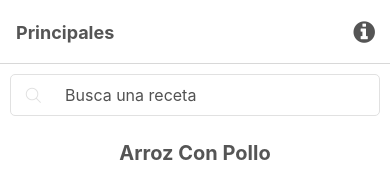
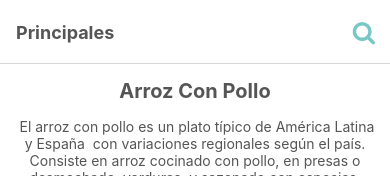
Before and after one commit to jeanDlc/recetas-ya, a React Native app: screen /TabPrincipal in a window 390 px wide. Shown: the top 176 px of the page. Built offline with nearby package versions, Linux system fonts and the light colour scheme; what expo-linking would draw is missing.

Commit message:
Botón de salir del buscador, funciona

```diff
--- a/components/BuscadorRecetas.tsx
+++ b/components/BuscadorRecetas.tsx
@@ -2,13 +2,15 @@ import React, { FC, useState } from "react";
 import { TextInput, StyleSheet, View, Text } from "react-native";
 import Colors from "../constants/Colors";
 import useColorScheme from "../hooks/useColorScheme";
-import { EvilIcons } from "@expo/vector-icons";
+import { EvilIcons, AntDesign } from "@expo/vector-icons";
+import useBuscadorContext from "../hooks/useBuscadorContext";
 
 export interface BuscadorProps {
   filtrar: (text: string) => number; //función de filtro externa
 }
 
 const BuscadorRecetas: FC<BuscadorProps> = ({ filtrar }) => {
+  const { toogle } = useBuscadorContext();
   const [cantResultados, setCantResultados] = useState<number>();
   //estilizar el componente de acuerdo al tema del app
   const tema = useColorScheme();
@@ -18,15 +20,26 @@ const BuscadorRecetas: FC<BuscadorProps> = ({ filtrar }) => {
     const numResultados = filtrar(texto);
     setCantResultados(numResultados);
   };
+  const reset = () => {
+    handleFiltro("");
+    toogle();
+  };
   return (
     <View style={styles.container}>
       <View style={styles.inputContainer}>
         <EvilIcons style={styles.icon} name="search" size={24} color="black" />
         <TextInput
+          autoFocus
           selectionColor={colorPrincipal}
           style={styles.input}
           placeholder="Busca una receta"
           onChangeText={(text) => handleFiltro(text)}
+        />
+        <EvilIcons
+          onPress={reset}
+          name="close-o"
+          size={24}
+          style={styles.icon}
         />
       </View>
 
--- a/components/Fade.tsx
+++ b/components/Fade.tsx
@@ -1,5 +1,5 @@
 import React, { useEffect, useRef, FC } from "react";
-import { Animated } from "react-native";
+import { Animated, Dimensions, View } from "react-native";
 export interface FadeProps {
   duracion: number; //ms que durará la animación
   condicion: boolean; // se muestra o no
@@ -30,7 +30,9 @@ const Fade: FC<FadeProps> = ({ duracion, condicion, children }) => {
     }
   }, [condicion]);
   return (
-    <Animated.View style={{ opacity: fadeAnim }}>{children}</Animated.View>
+    <View style={{ backgroundColor: "white" }}>
+      <Animated.View style={{ opacity: fadeAnim }}>{children}</Animated.View>
+    </View>
   );
 };
 
--- a/components/btnActivarBuscador.tsx
+++ b/components/btnActivarBuscador.tsx
@@ -10,13 +10,10 @@ const BtnActivarBuscador: FC = () => {
   const { toogle, activo } = useBuscadorContext();
   const tema = useColorScheme();
   const colorPrincipal = Colors[tema].tint;
+  if (activo) return null;
   return (
     <TouchableOpacity onPress={toogle} style={defStyles.btn}>
-      {activo ? (
-        <AntDesign name="close" size={24} color={colorPrincipal} />
-      ) : (
-        <FontAwesome name="search" size={24} color={colorPrincipal} />
-      )}
+      <FontAwesome name="search" size={24} color={colorPrincipal} />
     </TouchableOpacity>
   );
 };
--- a/navigation/index.tsx
+++ b/navigation/index.tsx
@@ -113,21 +113,7 @@ function BottomTabNavigator() {
               color={color}
             />
           ),
-          headerRight: () => (
-            <Pressable
-              onPress={() => navigation.navigate("Modal")}
-              style={({ pressed }) => ({
-                opacity: pressed ? 0.5 : 1,
-              })}
-            >
-              <FontAwesome
-                name="info-circle"
-                size={25}
-                color={Colors[colorScheme].text}
-                style={{ marginRight: 15 }}
-              />
-            </Pressable>
-          ),
+          headerRight: () => <BtnActivarBuscador />,
           headerTitleStyle: {
             color: Colors[colorScheme].text,
             fontWeight: "bold",
--- a/screens/PlatillosScreen.tsx
+++ b/screens/PlatillosScreen.tsx
@@ -3,15 +3,22 @@ import { RootTabScreenProps } from "../types";
 import ListaRecetas from "../components/ListaRecetas";
 import BuscadorRecetas from "../components/BuscadorRecetas";
 import { useRecetas } from "../hooks/useRecetas";
+import Fade from "../components/Fade";
+import useBuscadorContext from "../hooks/useBuscadorContext";
 export default function PlatillosScreen({
   navigation,
 }: RootTabScreenProps<"TabPrincipal">) {
   //trae todos los platillos y una función para filtrar con el buscador
   const { recetas: platillosPrincipales, filtrar } = useRecetas("platillo");
+  const { activo } = useBuscadorContext();
 
   return (
     <>
-      <BuscadorRecetas filtrar={filtrar} />
+      {activo && (
+        <Fade condicion={activo} duracion={1000}>
+          <BuscadorRecetas filtrar={filtrar} />
+        </Fade>
+      )}
       <ListaRecetas recetas={platillosPrincipales} />
     </>
   );
```
